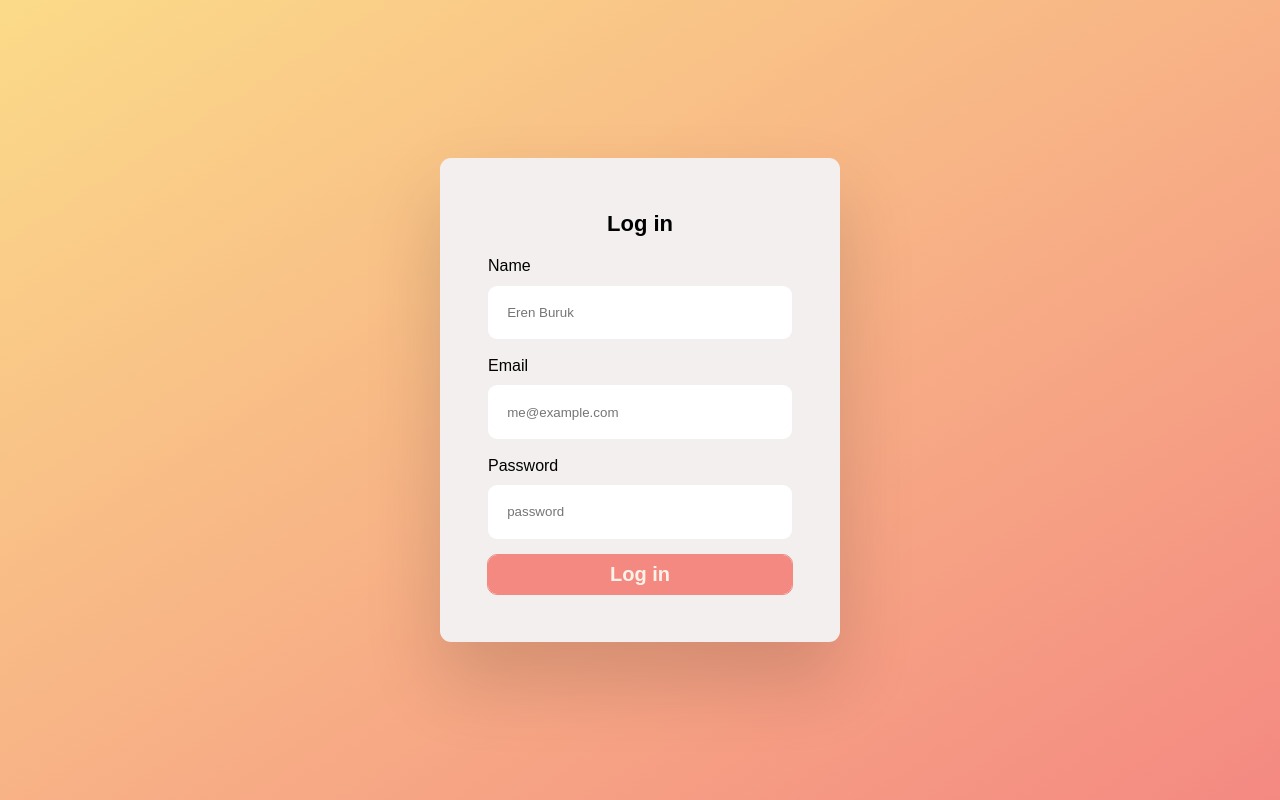
After one commit to qamber-qsol/RestaurantsMenu, a Flask app: page /login in a window 1280 px wide. The commit adds this page. Run offline with Flask 3, Linux system fonts and the light colour scheme; some libraries are stand-ins or nearby versions.

Commit message:
Have changes

```diff
--- a/requirements.txt
+++ b/requirements.txt
@@ -1,4 +1,4 @@
 Flask==2.3.3
-Werkzeug==2.3.0
+Werkzeug>=2.3.7
 Flask-MySQLdb==1.0.1
 python-dotenv==1.0.0
--- a/routes.py
+++ b/routes.py
@@ -1,6 +1,7 @@
-from flask import Blueprint, render_template, request, redirect, url_for, flash
+import csv
+from flask import Blueprint, render_template, request, redirect, url_for, flash, session ,jsonify
 from flask_mysqldb import MySQL
-
+from werkzeug.security import generate_password_hash, check_password_hash
 routes = Blueprint('routes', __name__)
 
 # Initialize MySQL
@@ -8,28 +9,45 @@ mysql = MySQL()
 
 @routes.route('/')
 def index():
-    return render_template('index.html')
+    return render_template('base.html')
 
-@routes.route('/add_item', methods=['POST'])
-def add_item():
+@routes.route('/login', methods=['GET', 'POST'])
+def login():
+    if request.method == 'POST':
+        username = request.form['username']
+        password = request.form['password']
+        cur = mysql.connection.cursor()
+        cur.execute("SELECT * FROM users WHERE username = %s", (username,))
+        user = cur.fetchone()
+        cur.close()
+        if user and check_password_hash(user['password'], password):
+            session['username'] = user['username']
+            flash('Login successful!')
+            return redirect(url_for('routes.index'))
+        else:
+            flash('Invalid credentials, please try again.')
+    return render_template('login.html')
+
+
+@routes.route('/add_user', methods=['GET', 'POST'])
+def add_user():
     if request.method == 'POST':
         name = request.form['name']
-        description = request.form['description']
-        price = request.form['price']
+        email = request.form['email']
+        password = request.form['password']
+
+        hashed_password = generate_password_hash(password)
+
         cur = mysql.connection.cursor()
-        cur.execute("INSERT INTO menu_items (name, description, price) VALUES (%s, %s, %s)", (name, description, price))
+        cur.execute("INSERT INTO users (name, email, password) VALUES (%s, %s, %s)", (name, email, hashed_password))
         mysql.connection.commit()
         cur.close()
-        flash('Item added successfully!')
+
+        flash('User added successfully!', 'success')
         return redirect(url_for('routes.index'))
 
-@routes.route('/menu')
-def menu():
-    cur = mysql.connection.cursor()
-    cur.execute("SELECT * FROM menu_items")
-    items = cur.fetchall()
-    cur.close()
-    return render_template('menu.html', items=items)
+    return render_template('add_user.html')
+
 
 @routes.route('/menudata',methods=['GET', 'POST'])
 def get_data():
--- /dev/null
+++ b/static/login.css
@@ -0,0 +1,97 @@
+* {
+    margin: 0;
+    padding: 0;
+    box-sizing: border-box;
+  }
+
+  html,
+  body {
+    height: 100%;
+  }
+
+  html {
+    background: linear-gradient(to right bottom, #fbdb89, #f48982);
+    background-repeat: no-repeat;
+    background-size: cover;
+    width: 100%;
+    height: 100%;
+    background-attachment: fixed;
+  }
+
+  body {
+    font-family: sans-serif;
+    line-height: 1.4;
+    display: flex;
+  }
+
+  .container {
+    width: 400px;
+    margin: auto;
+    padding: 36px 48px 48px 48px;
+    background-color: #f2efee;
+
+    border-radius: 11px;
+    box-shadow: 0 2.4rem 4.8rem rgba(0, 0, 0, 0.15);
+  }
+
+  .login-title {
+    padding: 15px;
+    font-size: 22px;
+    font-weight: 600;
+    text-align: center;
+  }
+
+  .login-form {
+    display: grid;
+    grid-template-columns: 1fr;
+    row-gap: 16px;
+  }
+
+  .login-form label {
+    display: block;
+    margin-bottom: 8px;
+  }
+
+  .login-form input {
+    width: 100%;
+    padding: 1.2rem;
+    border-radius: 9px;
+    border: none;
+  }
+
+  .login-form input:focus {
+    outline: none;
+    box-shadow: 0 0 0 4px rgba(253, 242, 233, 0.5);
+  }
+
+  .btn--form {
+    background-color: #f48982;
+    color: #fdf2e9;
+    align-self: end;
+    padding: 8px;
+  }
+
+  .btn,
+  .btn:link,
+  .btn:visited {
+    display: inline-block;
+    text-decoration: none;
+    font-size: 20px;
+    font-weight: 600;
+    border-radius: 9px;
+    border: none;
+
+    cursor: pointer;
+    font-family: inherit;
+
+    transition: all 0.3s;
+  }
+
+  button {
+    outline: 1px solid #f48982;
+  }
+
+  .btn--form:hover {
+    background-color: #fdf2e9;
+    color: #f48982;
+  }
--- a/templates/base.html
+++ b/templates/base.html
@@ -169,7 +169,7 @@
 			console.log(baseUrl);
 			axios({
 				method: 'POST',
-				url: baseUrl + '/routes/menudata',
+				url: baseUrl + '/menudata',
 
 			}).then(res => {
 				let data = res.data;
--- /dev/null
+++ b/templates/login.html
@@ -0,0 +1,35 @@
+<!-- templates/login.html -->
+
+<!DOCTYPE html>
+<html lang="en">
+<head>
+    <meta charset="UTF-8">
+    <meta name="viewport" content="width=device-width, initial-scale=1.0">
+    <title>Login</title>
+    <link rel="stylesheet" href="{{ url_for('static', filename='login.css') }}">
+</head>
+<body>
+    <div class="container">
+        <h2 class="login-title">Log in</h2>
+
+        <form class="login-form" action="{{ url_for('routes.login') }}" method="POST">
+            <div>
+                <label for="name">Name </label>
+                <input id="name" type="text" placeholder="Eren Buruk" name="name" required />
+            </div>
+
+            <div>
+                <label for="email">Email </label>
+                <input id="email" type="email" placeholder="me@example.com" name="email" required />
+            </div>
+
+            <div>
+                <label for="password">Password </label>
+                <input id="password" type="password" placeholder="password" name="password" required />
+            </div>
+
+            <button class="btn btn--form" type="submit" value="Log in">Log in</button>
+        </form>
+    </div>
+</body>
+</html>
```
Also changed, not shown: templates/add_user.html (added, +35 -0 lines).
